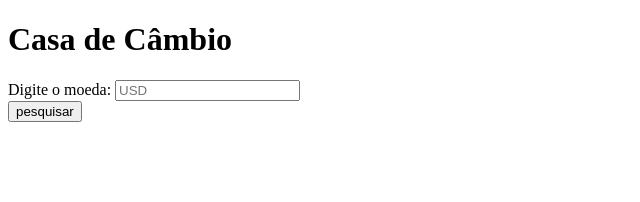
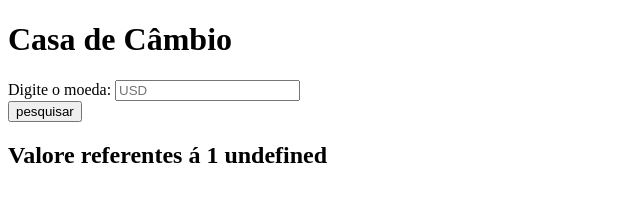
Before and after one commit to Davijluna/Casa-de-Cambio, a website built with Vite: page index.html in a window 1280 px wide. Both pictures are taken after a click on the button "pesquisar". Shown: the whole page, without its empty margins (0-640 px from the left). Built offline with nearby package versions, Linux system fonts and the light colour scheme; no server answers.

Commit message:
feat: exibindo valor padrão de moeda com a função renderBase

```diff
--- a/index.html
+++ b/index.html
@@ -15,7 +15,7 @@
       <input type="text" placeholder="USD" id="currency-input">
     </div>
     <button id="btn-pesquisar">pesquisar</button>
-    <h2></h2>
+    <h2 id="base"></h2>
     <ul id="currency-list"></ul>
   </main>
   <script type="module" src="./src/main.js"></script>
--- a/src/api.js
+++ b/src/api.js
@@ -3,6 +3,7 @@
   const result = await fetch(url)
   const data = await result.json();
   handleRates(data);
+  renderBase(data)
 }
 
 // para não precisar chamar a função a toda hora.
--- a/src/main.js
+++ b/src/main.js
@@ -17,6 +17,7 @@ const handleSearchEvent = () => {
   clearRatesList();
   const currencyInput = document.querySelector('#currency-input');
   fetchCurrency(currencyInput.value);
+  renderBase(currencyInput.value)
 }
 
 const setupHandlers = () => {
@@ -28,3 +29,8 @@ const clearRatesList = () => {
   const list = document.querySelector('#currency-list');
   list.innerHTML = '';
 }
+
+const renderBase = ({base}) => {
+  const baseH2 = document.querySelector('#base')
+  baseH2.innerText = `Valore referentes á 1 ${base}`
+}
```
